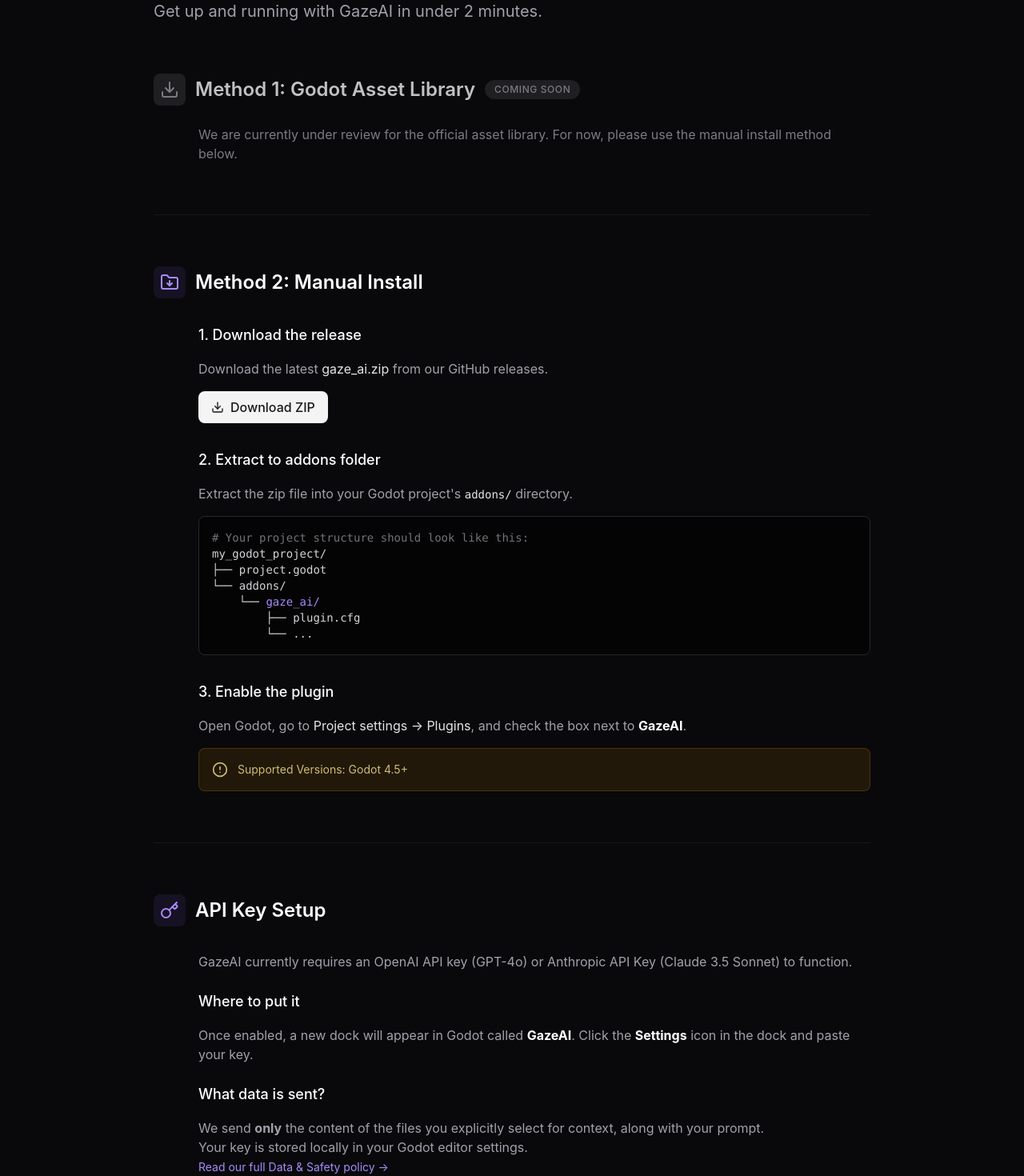
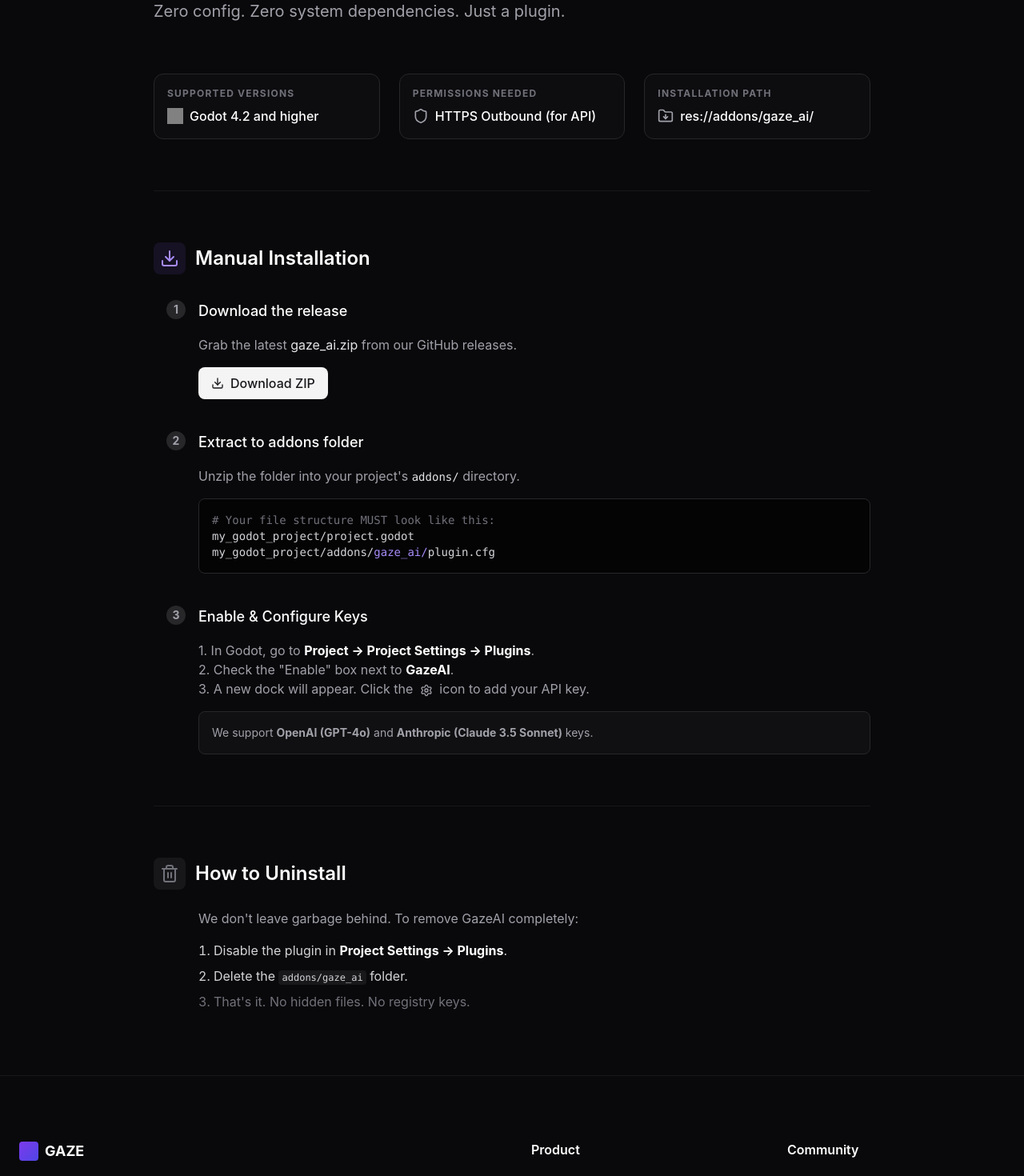
Before and after one commit to RusithWelisara/GAZE-Waitlist, a React (Vite) app: page /install in a window 1280 px wide. Shown: the part 200-1670 px from the top of the page at 80% size. Built offline with nearby package versions, Linux system fonts and the light colour scheme; grey boxes are pictures that could not be loaded.

Commit message:
Release 1.0

```diff
--- a/src/pages/Install.jsx
+++ b/src/pages/Install.jsx
@@ -1,7 +1,7 @@
 
 import React from 'react';
 import { motion } from 'framer-motion';
-import { Download, Terminal, Key, FolderDown, AlertCircle } from 'lucide-react';
+import { Download, Terminal, Key, FolderDown, AlertCircle, Trash2, Shield, Settings } from 'lucide-react';
 import { Link } from 'react-router-dom';
 
 const CodeBlock = ({ children }) => (
@@ -20,40 +20,57 @@
                         Installation
                     </h1>
                     <p className="text-xl text-zinc-400">
-                        Get up and running with GazeAI in under 2 minutes.
+                        Zero config. Zero system dependencies. Just a plugin.
                     </p>
                 </div>
 
-                {/* Method 1 */}
-                <section className="space-y-6 opacity-75">
-                    <div className="flex items-center gap-3 mb-4">
-                        <div className="bg-zinc-800 p-2 rounded-lg">
-                            <Download className="w-6 h-6 text-zinc-400" />
+                {/* VISIBLE SPECS (Crucial for decision making) */}
+                <div className="grid md:grid-cols-3 gap-6">
+                    <div className="bg-zinc-900/30 border border-zinc-800 p-4 rounded-xl">
+                        <div className="text-xs font-bold text-zinc-500 uppercase tracking-widest mb-2">Supported Versions</div>
+                        <div className="text-white font-medium flex items-center gap-2">
+                            <img src="https://upload.wikimedia.org/wikipedia/commons/6/6a/Godot_icon.svg" className="w-5 h-5 opacity-80" alt="Godot" />
+                            Godot 4.2 and higher
                         </div>
-                        <h2 className="text-2xl font-semibold text-white">Method 1: Godot Asset Library</h2>
-                        <span className="px-3 py-1 bg-zinc-800 text-zinc-400 text-xs rounded-full uppercase tracking-wider font-medium">Coming Soon</span>
                     </div>
-                    <p className="text-zinc-400 pl-14">
-                        We are currently under review for the official asset library. For now, please use the manual install method below.
-                    </p>
-                </section>
+                    <div className="bg-zinc-900/30 border border-zinc-800 p-4 rounded-xl">
+                        <div className="text-xs font-bold text-zinc-500 uppercase tracking-widest mb-2">Permissions Needed</div>
+                        <div className="text-white font-medium flex items-center gap-2">
+                            <Shield className="w-5 h-5 text-zinc-400" />
+                            HTTPS Outbound (for API)
+                        </div>
+                    </div>
+                    <div className="bg-zinc-900/30 border border-zinc-800 p-4 rounded-xl">
+                        <div className="text-xs font-bold text-zinc-500 uppercase tracking-widest mb-2">Installation Path</div>
+                        <div className="text-white font-medium flex items-center gap-2">
+                            <FolderDown className="w-5 h-5 text-zinc-400" />
+                            res://addons/gaze_ai/
+                        </div>
+                    </div>
+                </div>
 
                 <div className="h-px bg-zinc-800/50" />
 
-                {/* Method 2 */}
+                {/* Method 2 - Manual Install */}
                 <section className="space-y-8">
                     <div className="flex items-center gap-3">
                         <div className="bg-violet-500/10 p-2 rounded-lg">
-                            <FolderDown className="w-6 h-6 text-violet-400" />
+                            <Download className="w-6 h-6 text-violet-400" />
                         </div>
-                        <h2 className="text-2xl font-semibold text-white">Method 2: Manual Install</h2>
+                        <h2 className="text-2xl font-semibold text-white">Manual Installation</h2>
                     </div>
 
-                    <div className="pl-14 space-y-8">
-                        <div className="space-y-4">
-                            <h3 className="text-lg font-medium text-white">1. Download the release</h3>
+                    <div className="pl-0 md:pl-14 space-y-10"> {/* Reduced padding on mobile */}
+
+                        {/* Step 1 */}
+                        <div className="space-y-4 relative">
+                            <div className="absolute -left-10 top-0 w-6 h-6 rounded-full bg-zinc-800 text-zinc-400 flex items-center justify-center text-sm font-bold hidden md:flex">1</div>
+                            <h3 className="text-lg font-medium text-white flex items-center gap-2 md:block">
+                                <span className="md:hidden font-bold text-zinc-500 mr-2">1.</span>
+                                Download the release
+                            </h3>
                             <p className="text-zinc-400">
-                                Download the latest <span className="text-zinc-200">gaze_ai.zip</span> from our GitHub releases.
+                                Grab the latest <span className="text-zinc-200">gaze_ai.zip</span> from our GitHub releases.
                             </p>
                             <a
                                 href="https://github.com/Start-Gaze/GazeAI/releases"
@@ -66,70 +83,63 @@
                             </a>
                         </div>
 
-                        <div className="space-y-4">
-                            <h3 className="text-lg font-medium text-white">2. Extract to addons folder</h3>
+                        {/* Step 2 */}
+                        <div className="space-y-4 relative">
+                            <div className="absolute -left-10 top-0 w-6 h-6 rounded-full bg-zinc-800 text-zinc-400 flex items-center justify-center text-sm font-bold hidden md:flex">2</div>
+                            <h3 className="text-lg font-medium text-white flex items-center gap-2 md:block">
+                                <span className="md:hidden font-bold text-zinc-500 mr-2">2.</span>
+                                Extract to addons folder
+                            </h3>
                             <p className="text-zinc-400">
-                                Extract the zip file into your Godot project's <span className="text-zinc-200 font-mono text-sm">addons/</span> directory.
+                                Unzip the folder into your project's <span className="text-zinc-200 font-mono text-sm">addons/</span> directory.
                             </p>
                             <CodeBlock>
-                                <span className="text-zinc-500"># Your project structure should look like this:</span><br />
-                                my_godot_project/<br />
-                                ├── project.godot<br />
-                                └── addons/<br />
-                                &nbsp;&nbsp;&nbsp;&nbsp;└── <span className="text-violet-400">gaze_ai/</span><br />
-                                &nbsp;&nbsp;&nbsp;&nbsp;&nbsp;&nbsp;&nbsp;&nbsp;├── plugin.cfg<br />
-                                &nbsp;&nbsp;&nbsp;&nbsp;&nbsp;&nbsp;&nbsp;&nbsp;└── ...
+                                <span className="text-zinc-500"># Your file structure MUST look like this:</span><br />
+                                my_godot_project/project.godot<br />
+                                my_godot_project/addons/<span className="text-violet-400">gaze_ai/</span>plugin.cfg
                             </CodeBlock>
                         </div>
 
-                        <div className="space-y-4">
-                            <h3 className="text-lg font-medium text-white">3. Enable the plugin</h3>
+                        {/* Step 3 */}
+                        <div className="space-y-4 relative">
+                            <div className="absolute -left-10 top-0 w-6 h-6 rounded-full bg-zinc-800 text-zinc-400 flex items-center justify-center text-sm font-bold hidden md:flex">3</div>
+                            <h3 className="text-lg font-medium text-white flex items-center gap-2 md:block">
+                                <span className="md:hidden font-bold text-zinc-500 mr-2">3.</span>
+                                Enable & Configure Keys
+                            </h3>
                             <p className="text-zinc-400">
-                                Open Godot, go to <span className="text-zinc-200">Project settings → Plugins</span>, and check the box next to <b className="text-white">GazeAI</b>.
+                                1. In Godot, go to <b className="text-white">Project → Project Settings → Plugins</b>.<br />
+                                2. Check the "Enable" box next to <b className="text-white">GazeAI</b>.<br />
+                                3. A new dock will appear. Click the <Settings className="w-4 h-4 inline mx-1" /> icon to add your API key.
                             </p>
-                            <div className="p-4 bg-amber-500/10 border border-amber-500/20 rounded-lg flex gap-3 text-amber-200/80 text-sm">
-                                <AlertCircle className="w-5 h-5 shrink-0" />
-                                <p>Supported Versions: Godot 4.5+</p>
+                            <div className="p-4 bg-zinc-900/50 border border-zinc-800 rounded-lg text-sm text-zinc-400">
+                                <p>We support <b>OpenAI (GPT-4o)</b> and <b>Anthropic (Claude 3.5 Sonnet)</b> keys.</p>
                             </div>
                         </div>
+
                     </div>
                 </section>
 
                 <div className="h-px bg-zinc-800/50" />
 
-                {/* API Key */}
-                <section className="space-y-8">
+                {/* Uninstall Section */}
+                <section className="space-y-6">
                     <div className="flex items-center gap-3">
-                        <div className="bg-violet-500/10 p-2 rounded-lg">
-                            <Key className="w-6 h-6 text-violet-400" />
+                        <div className="bg-zinc-800/50 p-2 rounded-lg">
+                            <Trash2 className="w-6 h-6 text-zinc-500" />
                         </div>
-                        <h2 className="text-2xl font-semibold text-white">API Key Setup</h2>
+                        <h2 className="text-2xl font-semibold text-white">How to Uninstall</h2>
                     </div>
 
-                    <div className="pl-14 space-y-6">
-                        <p className="text-zinc-400">
-                            GazeAI currently requires an OpenAI API key (GPT-4o) or Anthropic API Key (Claude 3.5 Sonnet) to function.
+                    <div className="pl-0 md:pl-14">
+                        <p className="text-zinc-400 mb-4">
+                            We don't leave garbage behind. To remove GazeAI completely:
                         </p>
-
-                        <div className="space-y-4">
-                            <h3 className="text-lg font-medium text-white">Where to put it</h3>
-                            <p className="text-zinc-400">
-                                Once enabled, a new dock will appear in Godot called <b className="text-white">GazeAI</b>.
-                                Click the <b className="text-white">Settings</b> icon in the dock and paste your key.
-                            </p>
-                        </div>
-
-                        <div className="space-y-4">
-                            <h3 className="text-lg font-medium text-white">What data is sent?</h3>
-                            <p className="text-zinc-400">
-                                We send <b>only</b> the content of the files you explicitly select for context, along with your prompt.
-                                <br />
-                                Your key is stored locally in your Godot editor settings.
-                            </p>
-                            <Link to="/trust" className="text-violet-400 hover:text-violet-300 text-sm hover:underline">
-                                Read our full Data & Safety policy →
-                            </Link>
-                        </div>
+                        <ol className="list-decimal list-inside space-y-2 text-zinc-300">
+                            <li>Disable the plugin in <b className="text-white">Project Settings → Plugins</b>.</li>
+                            <li>Delete the <span className="font-mono text-xs bg-zinc-900 px-1 py-0.5 rounded">addons/gaze_ai</span> folder.</li>
+                            <li className="text-zinc-500">That's it. No hidden files. No registry keys.</li>
+                        </ol>
                     </div>
                 </section>
 
```
